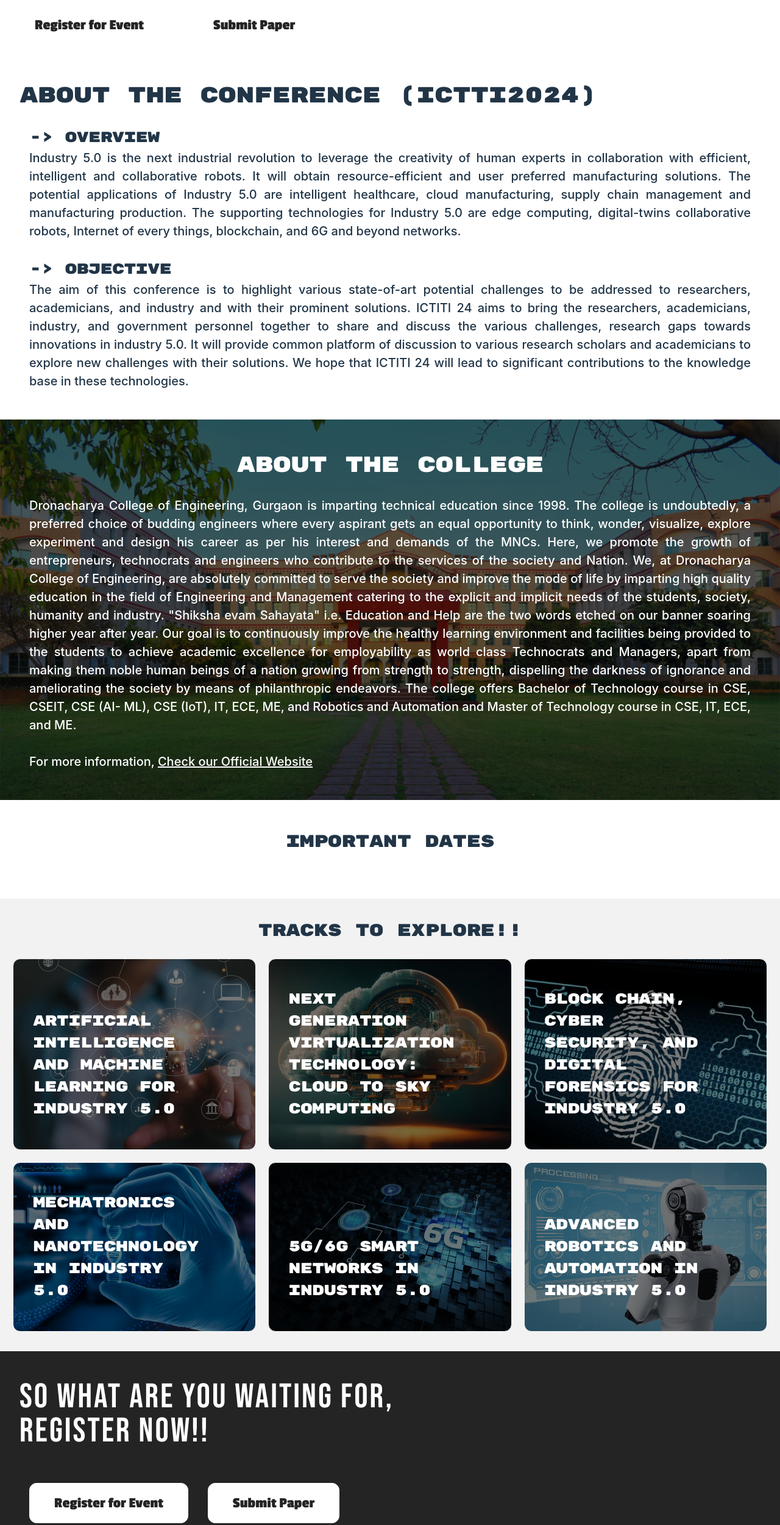
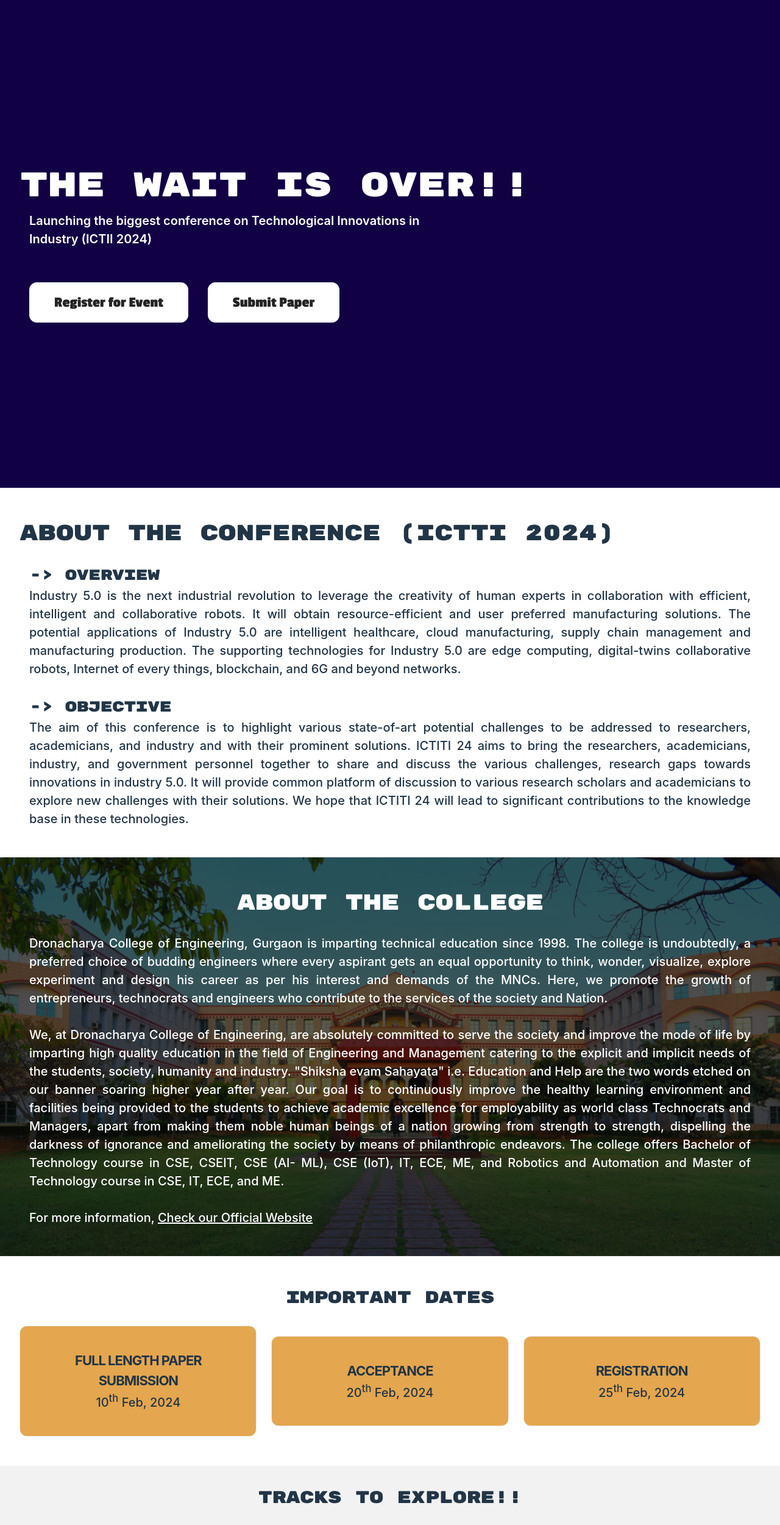
Before and after one commit to aum-singhal/ictii-conference-2024, a React (Vite) app: page / in a window 1280 px wide. Shown: the top 2501 px of the page at 61% size. Built offline with nearby package versions, Linux system fonts and the light colour scheme.

Commit message:
completed basic structure of website

```diff
--- a/index.html
+++ b/index.html
@@ -4,7 +4,7 @@
     <meta charset="UTF-8" />
     <link rel="icon" type="image/svg+xml" href="/vite.svg" />
     <meta name="viewport" content="width=device-width, initial-scale=1.0" />
-    <title>IITCI Conference 5.0</title>
+    <title>ICTII Conference 5.0</title>
   </head>
   <body>
     <div id="root"></div>
--- a/src/App.css
+++ b/src/App.css
@@ -11,7 +11,13 @@
 }
 
 .landing-section{
+  height: 100vh;
+  background-color: #120044;
+  color: white;
 
+  .font-20{
+    width: 55ch;
+  }
 }
 
 /* .about-conference{
@@ -62,7 +68,7 @@
   font-family: 'Passion One', sans-serif;
 
   &:hover{
-    background-color: #242424;
+    background-color: transparent;
     color: white;
   }
 }
@@ -78,7 +84,7 @@
 .text-right{text-align: right;}
 .text-justify{text-align: justify;}
 
-.text-title{text-transform: capitalize;}
+.text-title{text-transform: uppercase;}
 
 .regular-bold{font-weight: 400;}
 .medium-bold{font-weight: 500;}
--- a/src/App.jsx
+++ b/src/App.jsx
@@ -9,17 +9,24 @@ function App() {
   return (
     <>
 
-      <div className="landing-section">
+      <div className="landing-section flex-d-col flex-j-cen padding-3-2">
 
+        <div className="font-56 font-rubic-mono">
+          The Wait is Over!!
+        </div>
+        <div className="font-20 semi-bold padding-0-1">
+          Launching the biggest conference on Technological Innovations in Industry {"("}ICTII 2024{")"}
+        </div>
 
-        <div className="flex">
+        <br /><br />
+        <div className="flex flex-wrap">
           <a className='register' href="">Register for Event</a>
           <a className='submit-paper' href="">Submit Paper</a>
         </div>
       </div>
 
       <div className="about-conference padding-3-2">
-        <div className="font-36 font-rubic-mono text-left">About the Conference {"("}ICTTI2024{")"}</div>
+        <div className="font-36 font-rubic-mono text-left">About the Conference {"("}ICTTI 2024{")"}</div>
         <br />
         <div className="font-20 medium-bold text-justify padding-0-1">
         <div className="font-24 font-rubic-mono">-{">"} Overview</div>
@@ -37,6 +44,8 @@ function App() {
         Dronacharya College of Engineering, Gurgaon is imparting technical education since 1998.
         The college is undoubtedly, a preferred choice of budding engineers where every aspirant gets an equal opportunity to think, wonder, visualize, explore experiment and design his career as per his interest and demands of the MNCs.
         Here, we promote the growth of entrepreneurs, technocrats and engineers who contribute to the services of the society and Nation.
+
+        <br /><br />
         We, at Dronacharya College of Engineering, are absolutely committed to serve the society and improve the mode of life by imparting high quality education in the field of Engineering and Management catering to the explicit and implicit needs of the students, society, humanity and industry. "Shiksha evam Sahayata" i.e.
         Education and Help are the two words etched on our banner soaring higher year after year.
         Our goal is to continuously improve the healthy learning environment and facilities being provided to the students to achieve academic excellence for employability as world class Technocrats and Managers, apart from making them noble human beings of a nation growing from strength to strength, dispelling the darkness of ignorance and ameliorating the society by means of philanthropic endeavors.
@@ -44,7 +53,7 @@ function App() {
 
         <br /><br />
 
-        For more information, <a href="">Check our Official Website</a>
+        For more information, <a href="https://ggnindia.dronacharya.info/" target='_blank'>Check our Official Website</a>
         </div>
       </div>
 
@@ -59,7 +68,7 @@ function App() {
 
         <br /><br />
 
-        <div className="flex">
+        <div className="flex flex-wrap">
           <a className='register' href="">Register for Event</a>
           <a className='submit-paper' href="">Submit Paper</a>
         </div>
--- a/src/components/dates/dates.css
+++ b/src/components/dates/dates.css
@@ -1,3 +1,23 @@
 .important-dates{
 
+
+  .flex-wrap{
+    gap: 1.5rem;
+
+    .date-card{
+      width: clamp(300px, 32%, 400px);
+      border: 1px solid #EEE;
+      border-radius: .75rem;
+      padding: 2.5rem 1.5rem;
+      text-align: center;
+      background-color: #e4a64e;
+
+      .title{
+        text-transform: uppercase;
+        letter-spacing: -1px;
+        font-size: 22px;
+        font-weight: 700;
+      }
+    }
+  }
 }
--- a/src/components/dates/dates.jsx
+++ b/src/components/dates/dates.jsx
@@ -7,7 +7,35 @@ export default function ImportantDates (){
     <br />
 
     <div className="flex-a-cen-j-cen flex-wrap">
+      <div className="date-card">
+        <div className="title font-22 semi-bold">
+          Full Length Paper Submission
+          </div>
 
+        <div className="font-20 medium-bold">
+          10<sup>th</sup> Feb, 2024
+        </div>
+      </div>
+
+      <div className="date-card">
+        <div className="title font-22 semi-bold">
+          Acceptance
+          </div>
+
+        <div className="font-20 medium-bold">
+          20<sup>th</sup> Feb, 2024
+        </div>
+      </div>
+
+      <div className="date-card">
+        <div className="title font-22 semi-bold">
+          Registration
+          </div>
+
+        <div className="font-20 medium-bold">
+          25<sup>th</sup> Feb, 2024
+        </div>
+      </div>
     </div>
   </div>
 }
```
